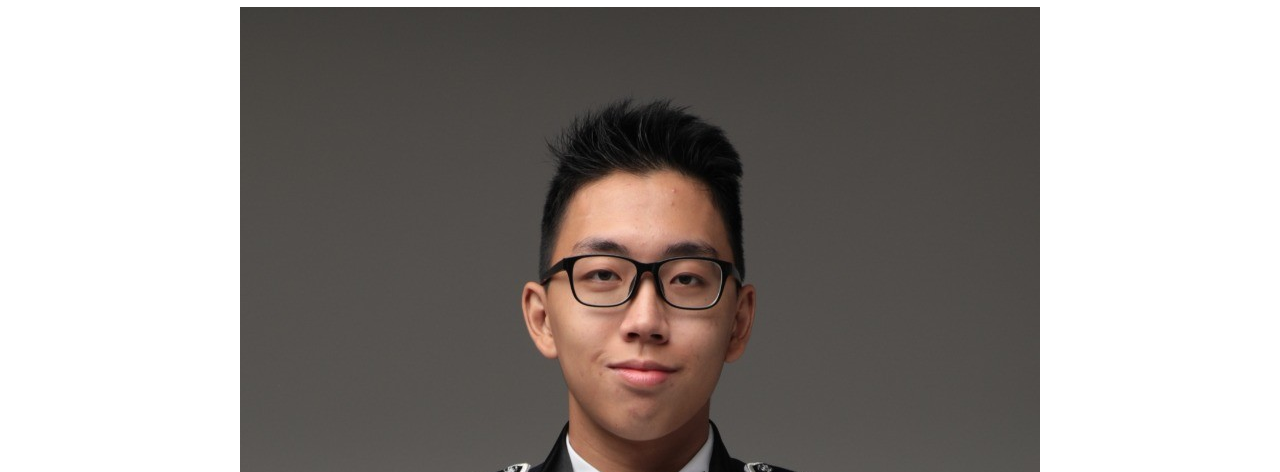
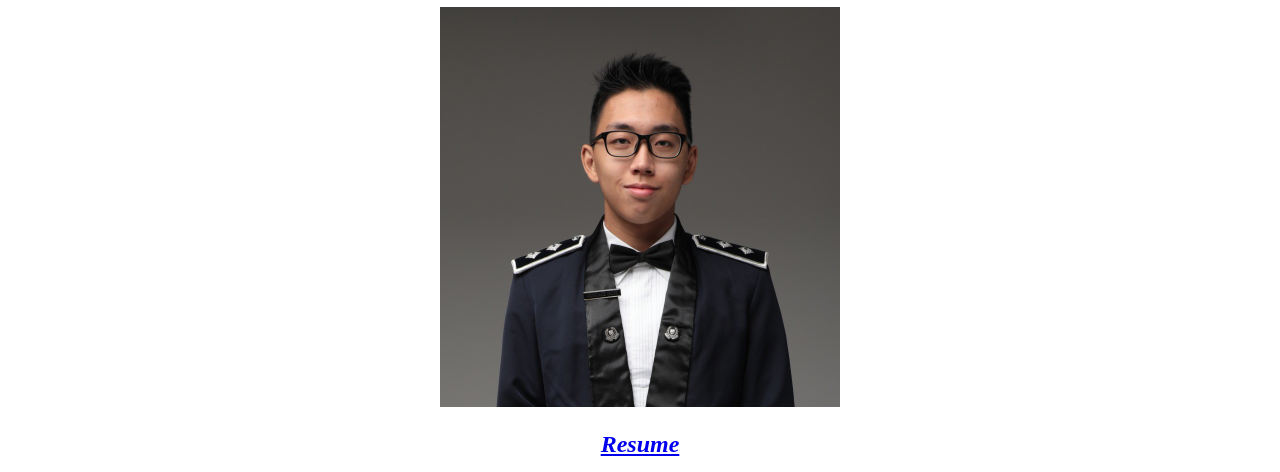
Before and after one commit to JeromeG89/jerome-portfolio, a plain HTML site: page index.html in a window 1280 px wide. Shown: the part 73-545 px from the top of the page. Drawn offline with Linux system fonts and the light colour scheme.

Commit message:
profile pic dimensions

```diff
--- a/index.html
+++ b/index.html
@@ -16,8 +16,8 @@
     </head>
     <body>
         <h1 class = 'name'>Jerome Goh</h1>
-        <div class='myPic' style = "text-align: center;">
-            <img class="jerome_picture" src="images/OIP.jpeg" alt="Jerome's Picture">
+        <div class='myPic' style = "text-align: center; ">
+            <img class="jerome_picture" src="images/OIP.jpeg" alt="Jerome's Picture" style = 'width: 400px; height: auto;'>
             <h2 style = "text-align: center; font-style:oblique; color: black;"><a href = "docs/Jerome_Resume.pdf" download="Jerome_Resume.pdf">Resume</a></h2>
 
         </div>
```
